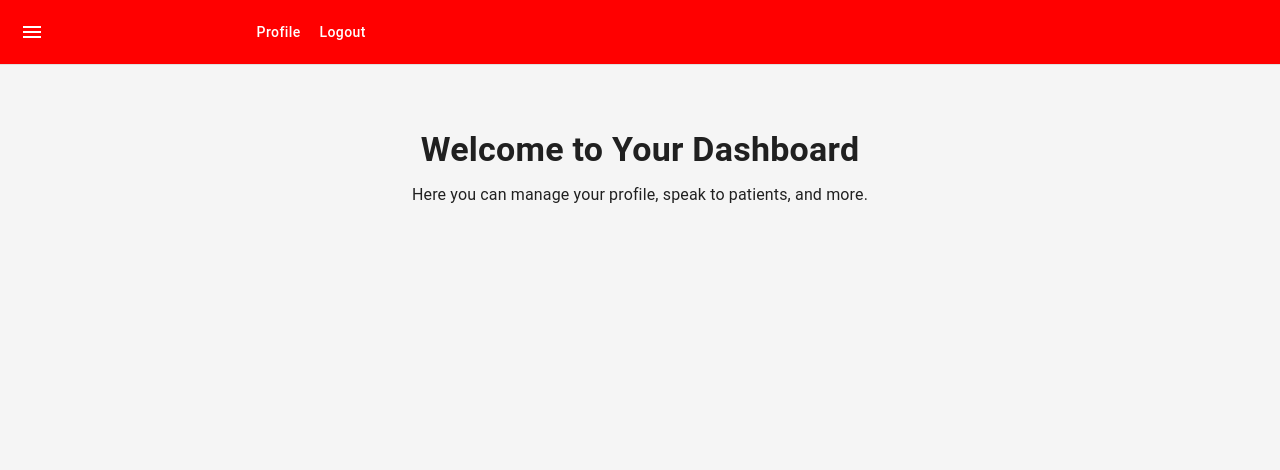
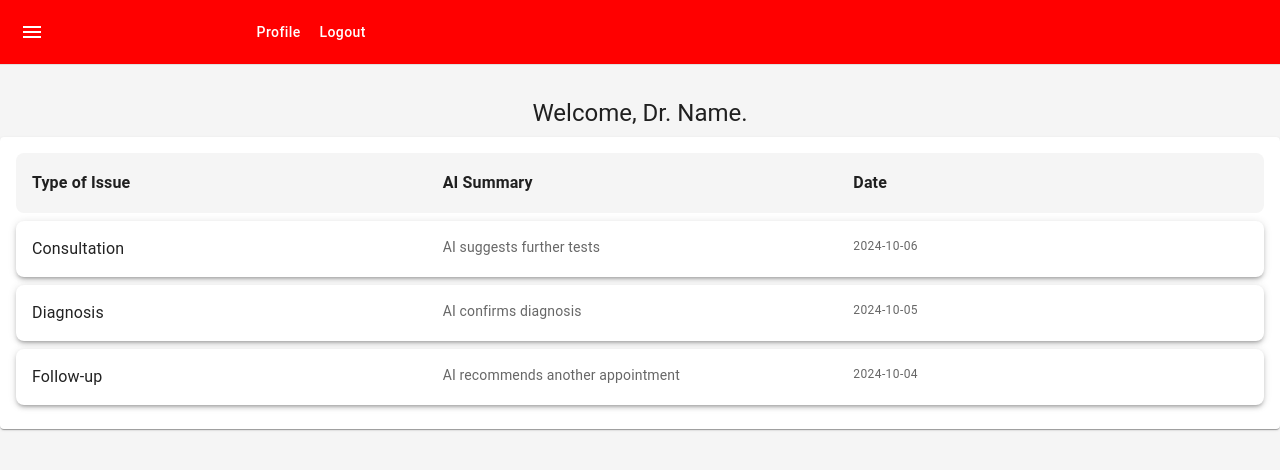
Before and after one commit to Prainex/medicine-chatbot, a Next.js app: page /user/doctor in a window 1280 px wide. Shown: the top 470 px of the page. Built offline with nearby package versions, Linux system fonts and the light colour scheme.

Commit message:
Doctor page overhaul

```diff
--- a/app/user/doctor/page.js
+++ b/app/user/doctor/page.js
@@ -150,16 +150,59 @@ export default function PatientDashboard() {
           </Drawer>
 
           {/* Main Content */}
-          <Box sx={{ flexGrow: 1, mt: 8, overflowY: 'auto' }}>
-            <Container sx={{ textAlign: 'center', mt: 0 }}>
-              <Typography variant="h4" gutterBottom>
-                Welcome to Your Dashboard
-              </Typography>
-              <Typography variant="body1">
-                Here you can manage your profile, speak to patients, and more.
-              </Typography>
-            </Container>
-          </Box>
+          <Box sx={{ mt: 4, width: '100%' }}>
+    <Typography variant="h5" gutterBottom sx={{ textAlign: 'center' }}>
+        Welcome, Dr. Name.
+    </Typography>
+  <Paper elevation={1} sx={{ p: 2, width: '100%' }}>
+    {/* Header for the table */}
+    <Box
+      sx={{
+        display: 'grid',
+        gridTemplateColumns: 'repeat(3, 1fr)',
+        gap: 2,
+        p: 2,
+        backgroundColor: '#f5f5f5',
+        borderRadius: '8px',
+        width: '100%',
+      }}
+    >
+      <Typography variant="subtitle1" fontWeight="bold">Type of Issue</Typography>
+      <Typography variant="subtitle1" fontWeight="bold">AI Summary</Typography>
+      <Typography variant="subtitle1" fontWeight="bold">Date</Typography>
+    </Box>
+
+    {/* Data Rows */}
+    {[ // Example issues array to simulate data
+      { issue: "Consultation", summary: "AI suggests further tests", date: "2024-10-06" },
+      { issue: "Diagnosis", summary: "AI confirms diagnosis", date: "2024-10-05" },
+      { issue: "Follow-up", summary: "AI recommends another appointment", date: "2024-10-04" }
+    ].map((item, index) => (
+      <Paper
+        key={index}
+        elevation={3}
+        sx={{
+          display: 'grid',
+          gridTemplateColumns: 'repeat(3, 1fr)',
+          gap: 2,
+          p: 2,
+          my: 1,
+          borderRadius: '8px',
+          '&:hover': {
+            backgroundColor: '#e0f7fa',
+          },
+          width: '100%', // Make sure the rows fill the full width
+        }}
+      >
+        <Typography variant="body1">{item.issue}</Typography>
+        <Typography variant="body2" color="textSecondary">{item.summary}</Typography>
+        <Typography variant="caption" color="textSecondary">{item.date}</Typography>
+      </Paper>
+    ))}
+  </Paper>
+</Box>
+
+
         </Box>
       </>
     );
--- a/package.json
+++ b/package.json
@@ -13,8 +13,10 @@
     "@emotion/styled": "^11.13.0",
     "@mui/icons-material": "^6.1.2",
     "@mui/material": "^6.1.2",
+    "components": "^0.1.0",
     "firebase": "^10.14.0",
     "formik": "^2.4.6",
+    "lucide-react": "^0.447.0",
     "next": "14.2.14",
     "openai": "^4.67.1",
     "react": "^18",
```
Also changed, not shown: 1 other file (tests, documents, lock files or other folders).
